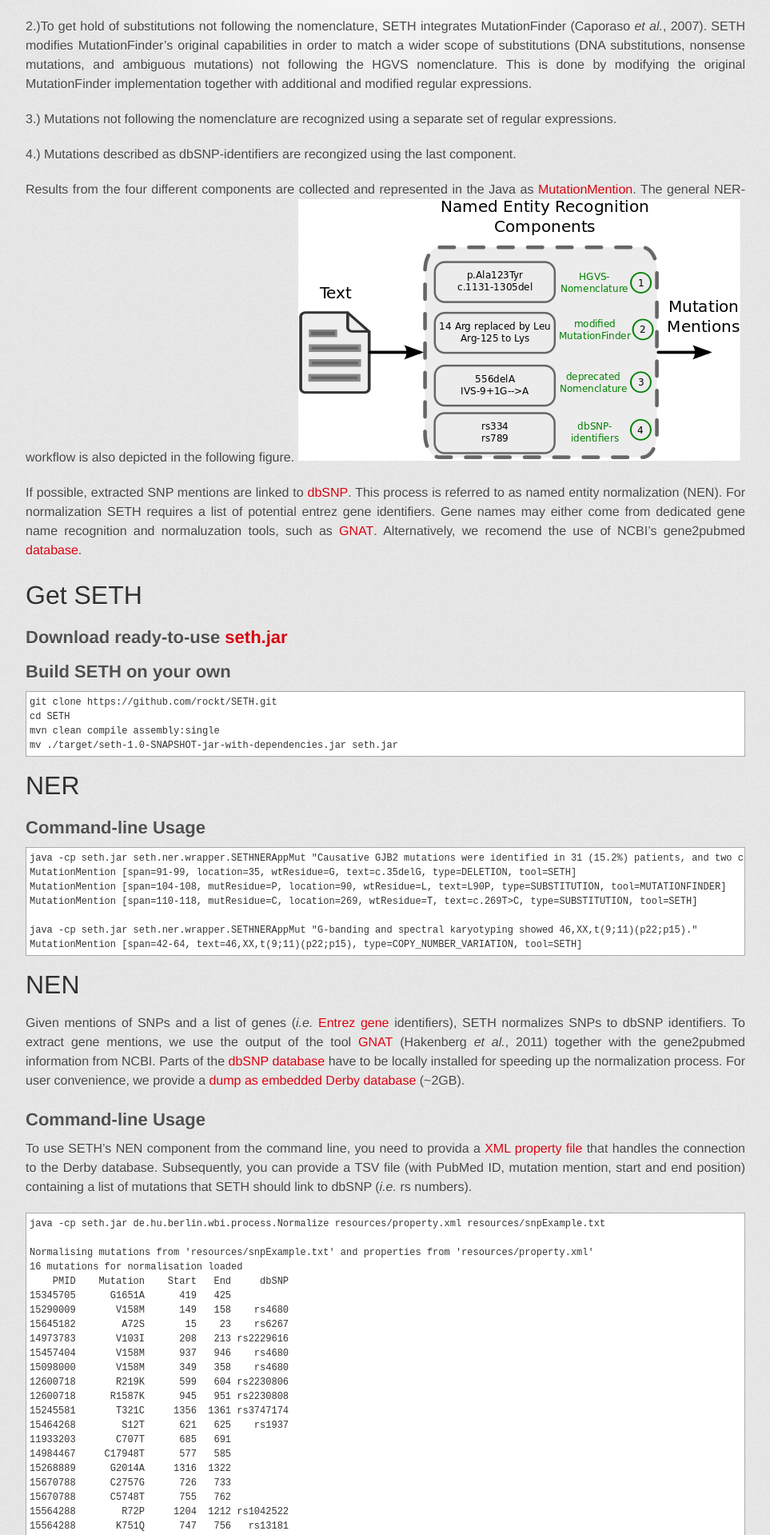
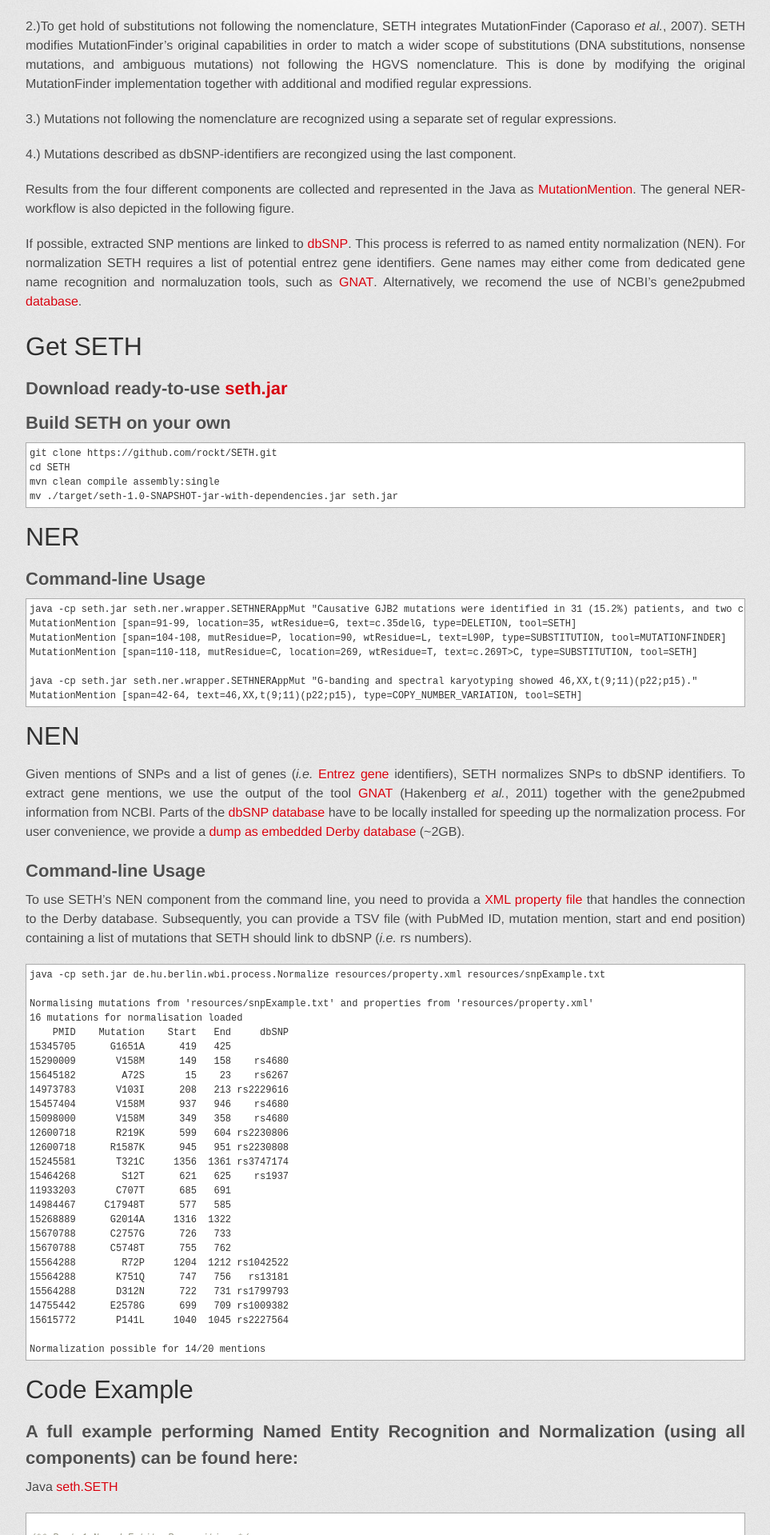
Before and after one commit to rockt/SETH, a Jekyll site: the page built from index.md, in a window 1280 px wide. Shown: the part 390-2309 px from the top of the page at 80% size, without its empty margins (158-1121 px from the left). Built offline with Jekyll 4.4.1, drawn with Linux system fonts in a browser that asks for light colours; some web fonts are replaced.

Commit message:
Update index.md

```diff
--- a/index.md
+++ b/index.md
@@ -16,7 +16,7 @@
 
 Results from the four different components are collected and represented in the Java as  [MutationMention](https://github.com/rockt/SETH/blob/master/src/main/java/de/hu/berlin/wbi/objects/MutationValidation.java).
 The general NER-workflow is also depicted in the following figure.
-![Workflow](https://github.com/rockt/SETH/blob/ad7b9fbccd976a6775a03daf332b08ee52a08a0f/images/dataflow.png "NER-Workflow")
+
 
 If possible, extracted SNP mentions are linked to [dbSNP](http://www.ncbi.nlm.nih.gov/SNP/). This process  is referred to as named entity normalization (NEN). For normalization SETH requires a list of potential entrez gene identifiers. Gene names may either come from dedicated gene name recognition and normaluzation tools, such as [GNAT](http://gnat.sourceforge.net/).
 Alternatively, we recomend the use of NCBI's gene2pubmed [database](ftp://ftp.ncbi.nlm.nih.gov/gene/DATA/gene2pubmed.gz).
```
